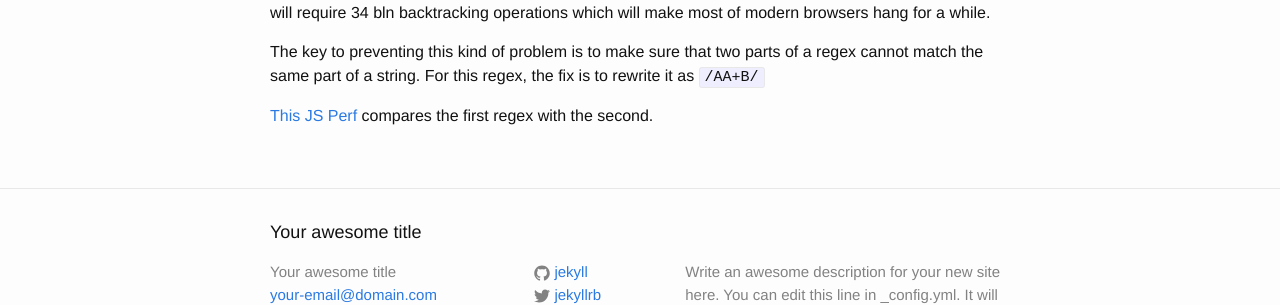
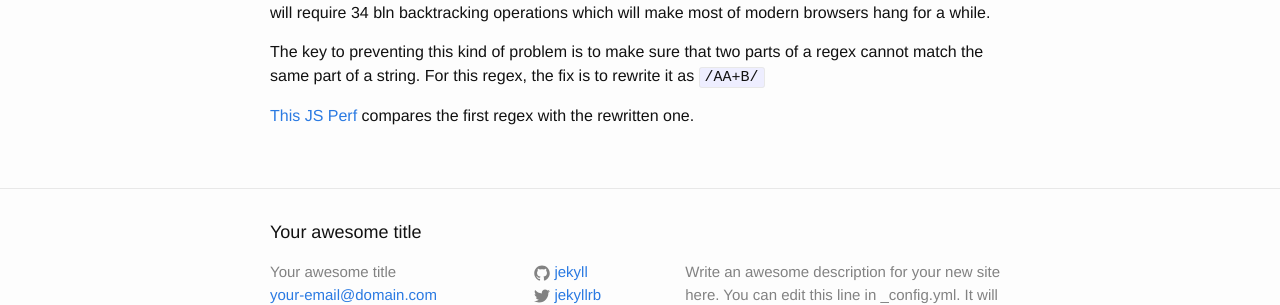
Before and after one commit to romanukyan/romanukyan.github.io, a Jekyll site: the page built from _posts/2014-11-11-js-regex-with-nested-quantifiers.markdown, in a window 1280 px wide. Shown: the part 429-734 px from the top of the page. Built offline with Jekyll 4.4.1, drawn with Linux system fonts in a browser that asks for light colours.

Commit message:
Update 2014-11-11-js-regex-with-nested-quantifiers.markdown

```diff
--- a/_posts/2014-11-11-js-regex-with-nested-quantifiers.markdown
+++ b/_posts/2014-11-11-js-regex-with-nested-quantifiers.markdown
@@ -19,7 +19,7 @@ For n=35 this will require 34 bln backtracking operations which will make most o
 The key to preventing this kind of problem is to make sure that two parts of a regex cannot match the same part of a string. For this regex, the fix is to rewrite it as `/AA+B/`
 
 
-[This JS Perf][js-perf-link] compares the first regex with the second.
+[This JS Perf][js-perf-link] compares the first regex with the rewritten one.
 
 
 
```
